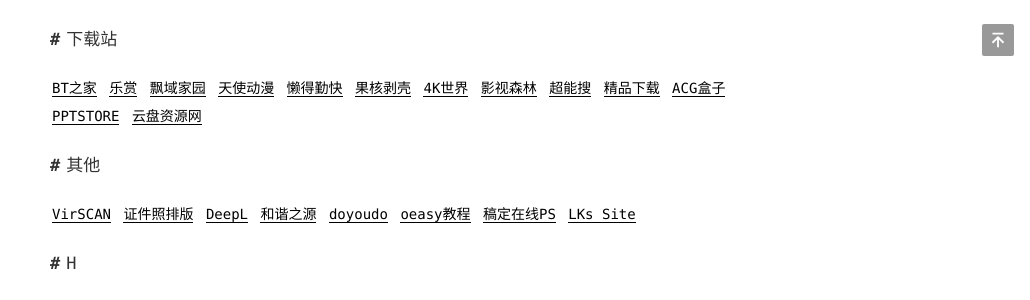
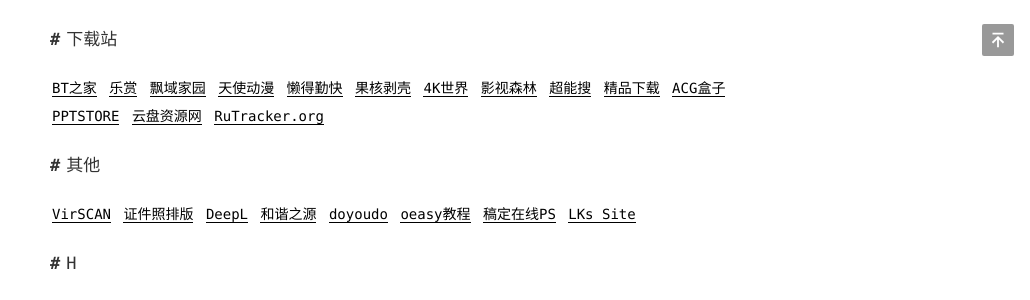
Before and after one commit to admans/admans.github.io, a Jekyll site: the page built from pages/navi.md, in a window 1280 px wide. Shown: the part 894-1194 px from the top of the page, without its empty margins (250-1280 px from the left). Built offline with Jekyll 4.4.1, drawn with Linux system fonts in a browser that asks for light colours.

Commit message:
Update navi.md

```diff
--- a/pages/navi.md
+++ b/pages/navi.md
@@ -17,7 +17,7 @@ title: 导航
 
 ## 游戏
 
-[游民星空](http://www.gamersky.com/ "游民星空") [3DMGAME](http://www.3dmgame.com/ "3DMGAME") [游侠网](https://www.ali213.net/ "游侠网") [悪魔的小站](http://www.mubolin.cn:99/ "悪魔的小站") [Switch520](https://fourpetal.com/ "Switch520")
+[游民星空](http://www.gamersky.com/ "游民星空") [3DMGAME](http://www.3dmgame.com/ "3DMGAME") [游侠网](https://www.ali213.net/ "游侠网") [悪魔的小站](http://www.mubolin.cn:99/ "悪魔的小站") [Switch520](https://xxxxx520.com "Switch520")
 
 ## 音乐
 
@@ -33,7 +33,7 @@ title: 导航
 
 ## 下载站
 
-[BT之家](http://btbtt11.com/ "BT之家") [乐赏](http://gbtgame.me/ "乐赏") [飘域家园](http://bbs.homefei.me/ "飘域家园") [天使动漫](https://www.tsdm39.net/ "天使动漫") [懒得勤快](https://masuit.com/ "懒得勤快") [果核剥壳](https://www.ghxi.com/ "果核剥壳") [4K世界](https://www.4ksj.com/ "4K世界") [影视森林](http://549.tv/ "影视森林") [超能搜](https://www.chaonengsou.com/ "超能搜") [精品下载](http://www.j9p.com/ "精品下载") [ACG盒子](https://www.acgbox.link/ "ACG盒子") [PPTSTORE](https://www.pptstore.net/ "PPTSTORE") [云盘资源网](https://www.yunpanziyuan.com/forum-7.htm "云盘资源网")
+[BT之家](http://btbtt11.com/ "BT之家") [乐赏](http://gbtgame.me/ "乐赏") [飘域家园](http://bbs.homefei.me/ "飘域家园") [天使动漫](https://www.tsdm39.net/ "天使动漫") [懒得勤快](https://masuit.com/ "懒得勤快") [果核剥壳](https://www.ghxi.com/ "果核剥壳") [4K世界](https://www.4ksj.com/ "4K世界") [影视森林](http://549.tv/ "影视森林") [超能搜](https://www.chaonengsou.com/ "超能搜") [精品下载](http://www.j9p.com/ "精品下载") [ACG盒子](https://www.acgbox.link/ "ACG盒子") [PPTSTORE](https://www.pptstore.net/ "PPTSTORE") [云盘资源网](https://www.yunpanziyuan.com/forum-7.htm "云盘资源网") [RuTracker.org](https://rutracker.net/forum/index.php "RuTracker.org")
 
 ## 其他
 
```
